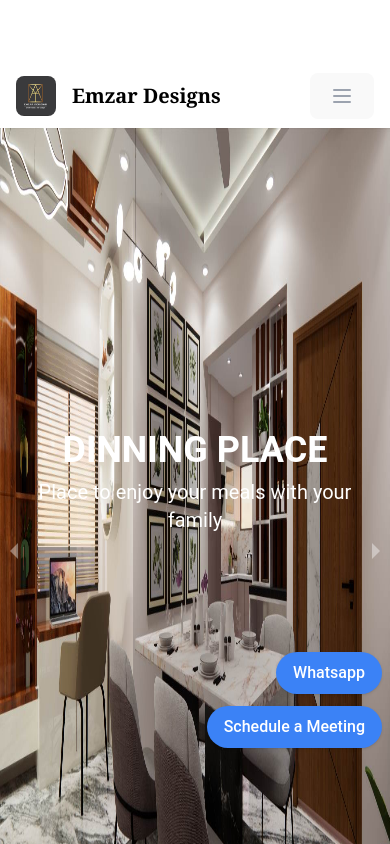
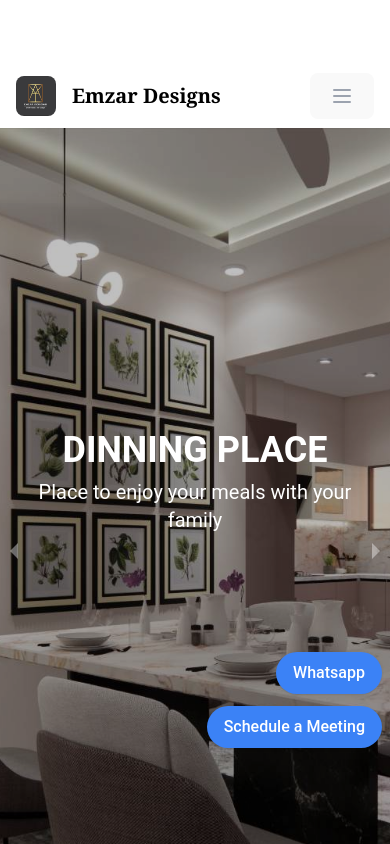
Before and after one commit to SlenderShield/EmzarDesign, a React (Vite) app: page / in a window 390 px wide. Shown: the top 844 px of the page. Built offline with nearby package versions, Linux system fonts and the light colour scheme.

Commit message:
images width changes

```diff
--- a/src/pages/home.jsx
+++ b/src/pages/home.jsx
@@ -33,6 +33,7 @@ const Home = () => {
       description: "Study Room for your kids",
     },
   ];
+
   const backgroundColor = {
     backgroundColor: "rgba(0, 0, 0, 0.3)",
   };
@@ -57,7 +58,7 @@ const Home = () => {
               <img
                 src={image.src}
                 alt={image.alt}
-                className="object-fit md:object-cover h-full w-full brightness-10"
+                className="object-cover md:object-cover h-full w-full brightness-75"
               />
               <div className="absolute bottom-1/2 left-0 right-0 bg-opacity-80 p-4">
                 <h2 className="text-4xl md:text-5xl lg:text-7xl font-bold text-white uppercase">
```
